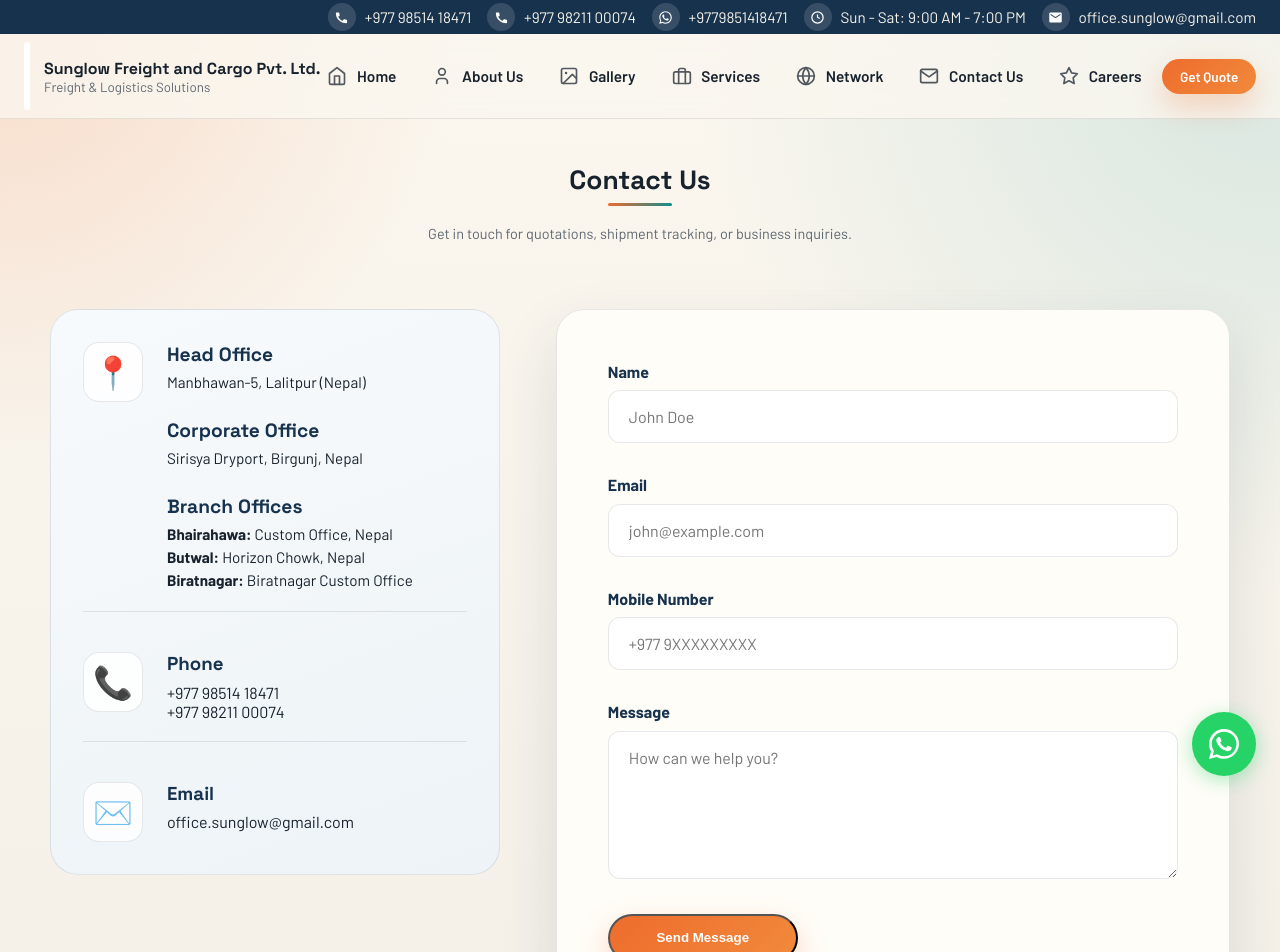
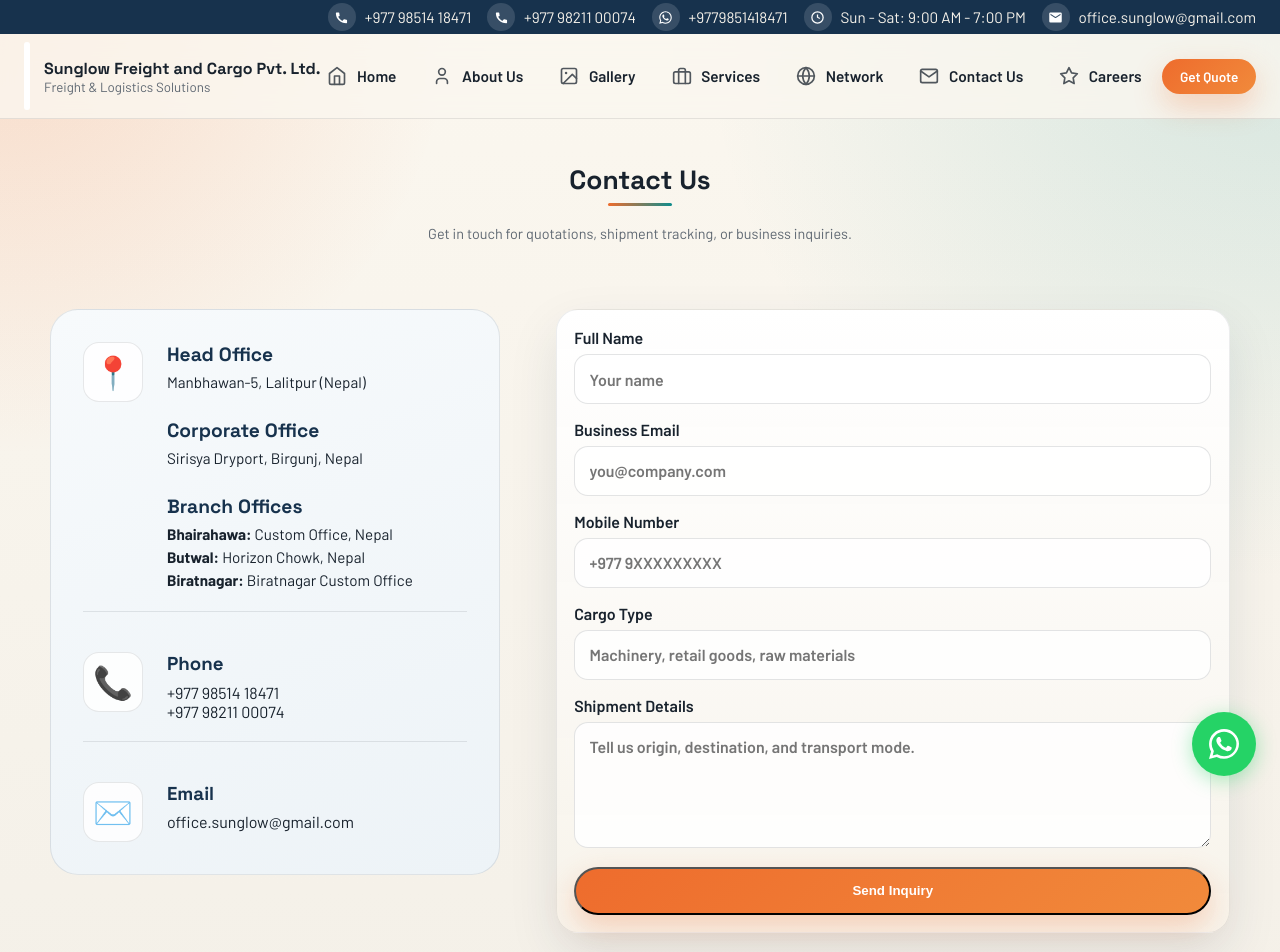
Before and after one commit to ssujit905/transportation, a React (Vite) app: page /contact in a window 1280 px wide. Shown: the top 952 px of the page. Built offline with nearby package versions, Linux system fonts and the light colour scheme.

Commit message:
Match contact page form to home page inquiry form design and fields

```diff
--- a/src/components/Contact.jsx
+++ b/src/components/Contact.jsx
@@ -58,25 +58,31 @@
               </div>
             </div>
 
-            <form className="contact-form-main" onSubmit={handleSubmit}>
-              <div className="form-group">
-                <label>Name</label>
-                <input type="text" placeholder="John Doe" required />
-              </div>
-              <div className="form-group">
-                <label>Email</label>
-                <input type="email" placeholder="john@example.com" required />
-              </div>
-              <div className="form-group">
-                <label>Mobile Number</label>
+            <form className="quote-form quote-form-polished" onSubmit={handleSubmit}>
+              <label>
+                Full Name
+                <input type="text" placeholder="Your name" required />
+              </label>
+              <label>
+                Business Email
+                <input type="email" placeholder="you@company.com" required />
+              </label>
+              <label>
+                Mobile Number
                 <input type="tel" placeholder="+977 9XXXXXXXXX" required />
-              </div>
-              <div className="form-group">
-                <label>Message</label>
-                <textarea rows="6" placeholder="How can we help you?" required></textarea>
-              </div>
-              <button type="submit" className="button button-primary">Send Message</button>
-              {submitted && <p className="success-msg">Message sent! We'll get back to you shortly.</p>}
+              </label>
+              <label>
+                Cargo Type
+                <input type="text" placeholder="Machinery, retail goods, raw materials" required />
+              </label>
+              <label>
+                Shipment Details
+                <textarea rows="5" placeholder="Tell us origin, destination, and transport mode." required></textarea>
+              </label>
+              <button type="submit" className="button button-primary">
+                Send Inquiry
+              </button>
+              {submitted && <p className="success-msg">Inquiry sent! We'll get back to you shortly.</p>}
             </form>
           </div>
         </div>
```
